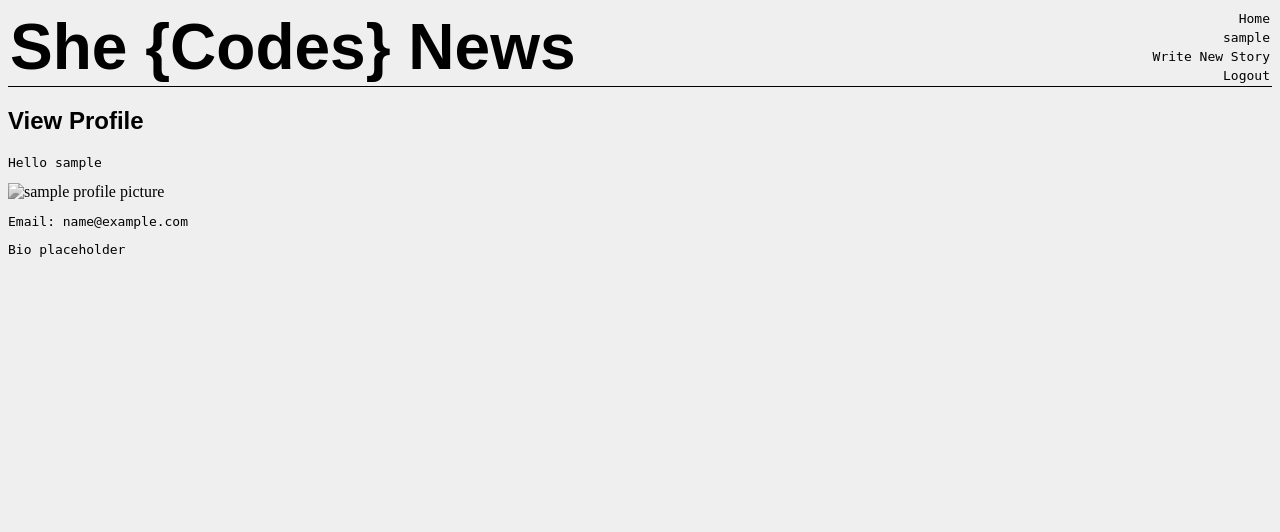
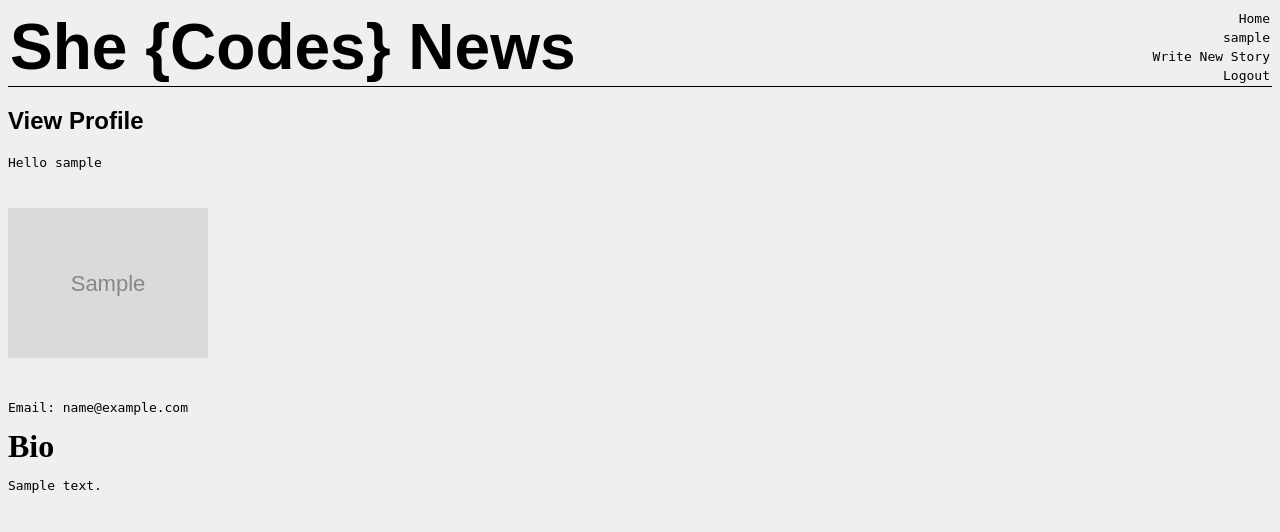
Before and after one commit to what-the-hek/she-codes-django-news-project-what-the-hek, a Django app: page /users/1/ in a window 1280 px wide. Shown: the top 532 px of the page. Run offline with Django 4.2, Linux system fonts and the light colour scheme; a user stored in the database is signed in; tables that the repository leaves empty hold one stand-in row (values such as "Sample post"); grey boxes marked "Sample" are stand-in pictures; parts of the project's set-up code (start-up, migrations or seed data) failed here and were passed over; some web fonts are replaced.

Commit message:
added profile images and bios

```diff
--- a/she_codes_news/news/templates/news/story.html
+++ b/she_codes_news/news/templates/news/story.html
@@ -8,7 +8,7 @@
 {% block content %}
 <div id="story-wrapper">
     <h2>{{ story.title }}</h2>
-    <a href="{% url 'news:authorStories' story.author.id %}">{{ story.author }}</h4>
+    <a class="author" href="{% url 'news:authorStories' story.author.id %}">{{ story.author }}</a>
     <div id="story-content">
         <img src="{{ story.news_image }}"/>
         {{ story.content|linebreaks }}
--- a/she_codes_news/static/styles.css
+++ b/she_codes_news/static/styles.css
@@ -53,6 +53,10 @@ a, p {
     font-family: monospace;
 }
 
+.author {
+    text-decoration: underline;
+}
+
 /* ---- form ---- */
 
 section {
@@ -105,3 +109,14 @@ button:hover {
 }
 
 /* ---- end form ---- */
+
+.prof_image {
+    width: 200px;
+    height: 200px;
+    object-fit: contain;
+    border-radius: 25px;
+}
+
+img:hover {
+    filter: none;
+}
--- a/she_codes_news/users/forms.py
+++ b/she_codes_news/users/forms.py
@@ -6,11 +6,11 @@ class CustomUserCreationForm(UserCreationForm):
 
     class Meta:
         model = CustomUser
-        fields = ['username', 'email']
+        fields = ['username', 'email', 'bio', 'profile_image']
 
 
 class CustomUserChangeForm(UserChangeForm):
 
     class Meta:
         model = CustomUser
-        fields = ['username', 'email']
+        fields = ['username', 'email', 'bio', 'profile_image']
--- a/she_codes_news/users/models.py
+++ b/she_codes_news/users/models.py
@@ -1,7 +1,10 @@
 from django.contrib.auth.models import AbstractUser
+from django.db import models
 
 # this lets us get all the user stuff Django provides (username, password etc), but then we can also add to it
 class CustomUser(AbstractUser):
+    profile_image = models.URLField(blank=True)
+    bio = models.TextField(blank=True)
     pass
 
     # this gives me the name of the user on screen
--- a/she_codes_news/users/templates/users/viewAccount.html
+++ b/she_codes_news/users/templates/users/viewAccount.html
@@ -4,9 +4,10 @@
 <h2>View Profile</h2>
 
 <p>Hello {{ user.username }}</p>
-<img src="" alt="{{ user.username }} profile picture">
+<img class="prof_image" src="{{ user.profile_image }}" alt="{{ user.username }} profile picture">
 <p>Email: {{ user.email }}</p>
-<p>Bio placeholder {{ user.bio }}</p>
+<h3>Bio</h3>
+<p>{{ user.bio }}</p>
 <!-- <h3>Published stories</h3> -->
 
 <!-- insert a form here to edit details -->
```
Also changed, not shown: she_codes_news/news/migrations/0004_alter_newsstory_news_image.py (added), she_codes_news/users/migrations/0002_customuser_profile_image.py (added), she_codes_news/users/migrations/0003_customuser_bio.py (added).
